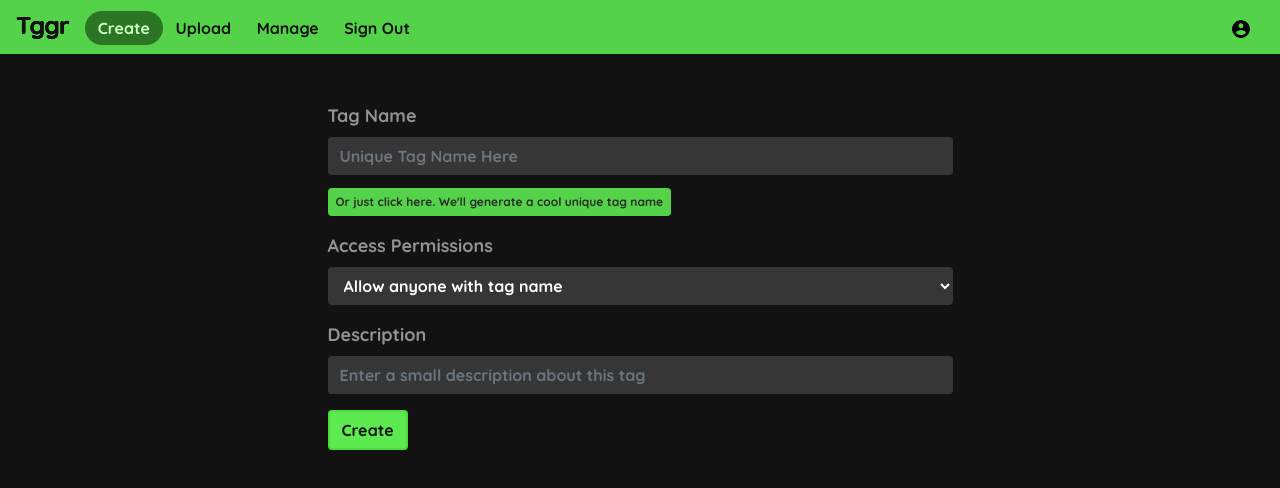
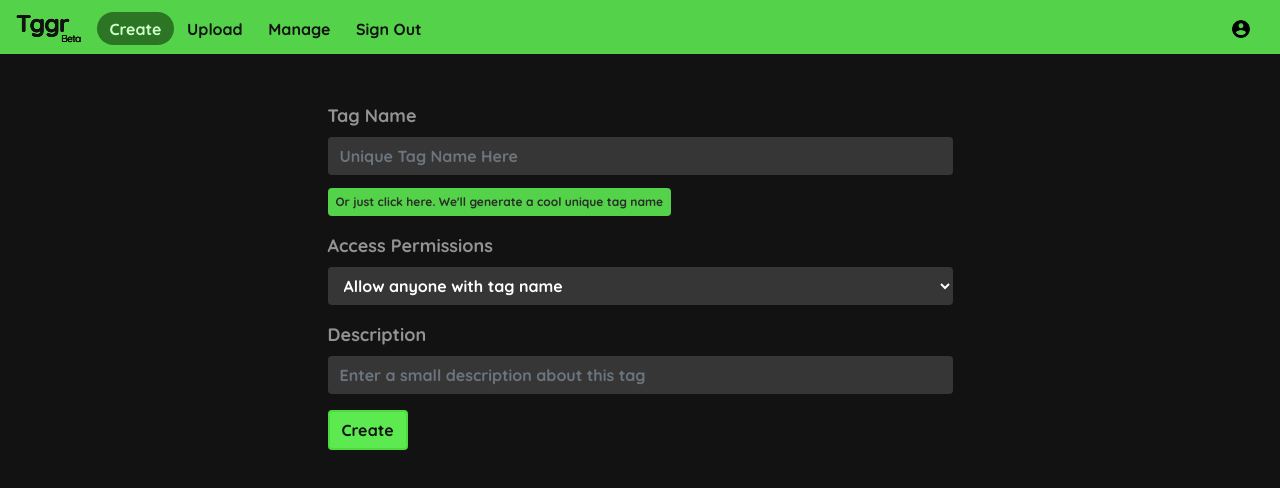
Before and after one commit to sagarshreesha/bindr-file-sharing, a React (Create React App) app: page /create in a window 1280 px wide. Shown: the top 488 px of the page. Built offline with nearby package versions, Linux system fonts and the light colour scheme; no server answers; the database is empty; sample sign-in values are in the browser's storage.

Commit message:
Official Beta

```diff
--- a/src/components/Header.js
+++ b/src/components/Header.js
@@ -60,6 +60,16 @@ const Header = () => {
           }}
         >
           Tggr
+          <p
+            style={{
+              fontSize: "10px",
+              padding: "0px",
+              margin: "-10px 0px 0px 45px",
+              fontWeight: "normal",
+            }}
+          >
+            Beta
+          </p>
         </Navbar.Brand>
         <Navbar.Toggle aria-controls="basic-navbar-nav" />
         <Navbar.Collapse id="basic-navbar-nav">
```
